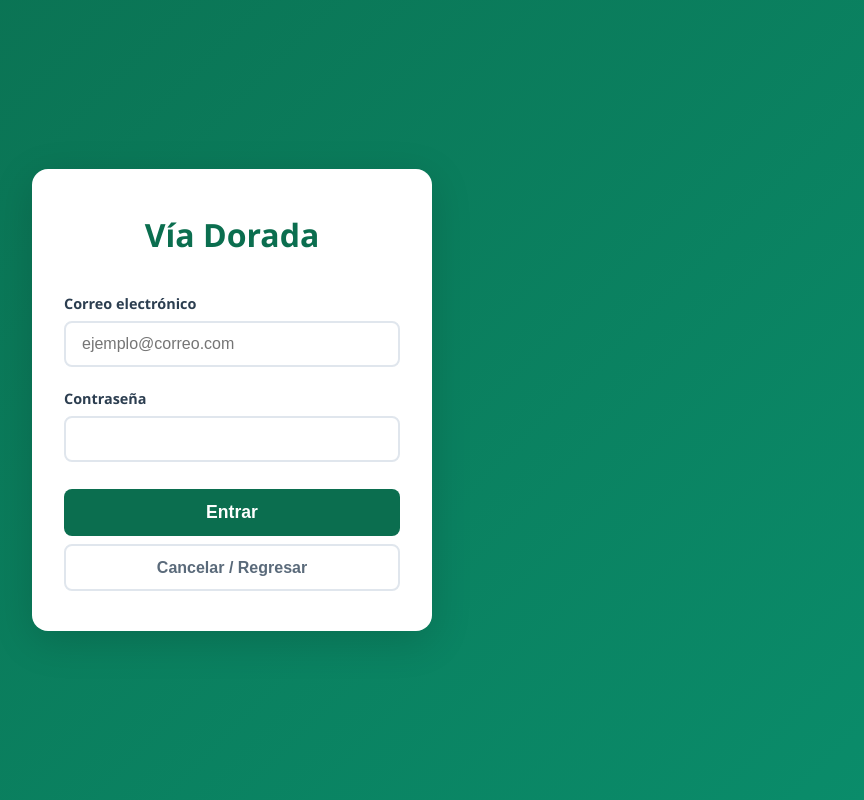
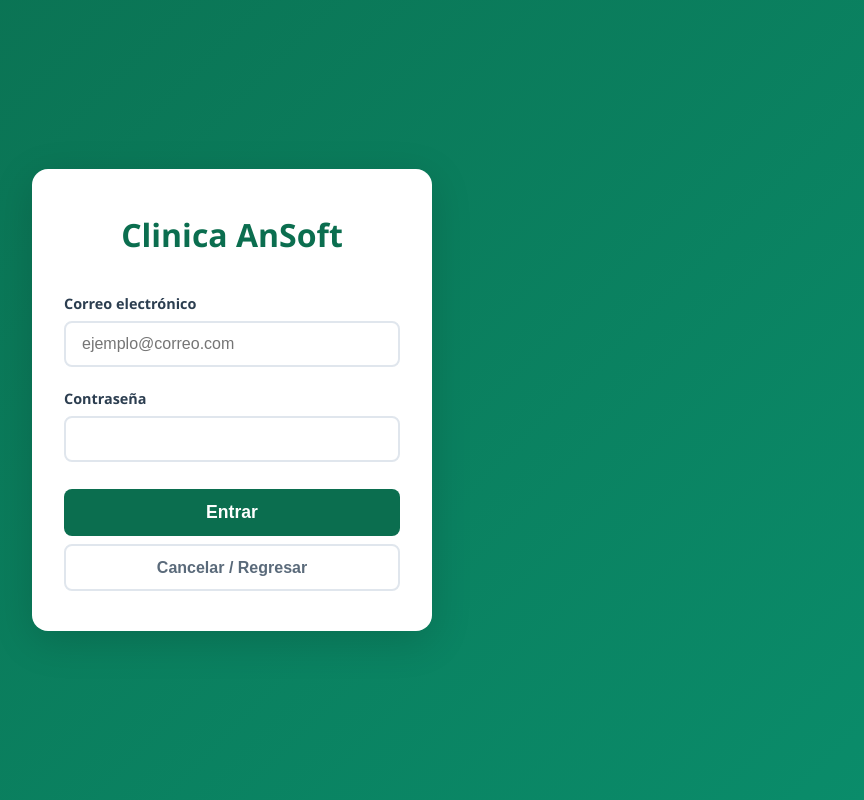
Before and after one commit to JuanDAvila12/Ansoft2, a website: page frontend/login.html in a window 1280 px wide. Shown: the whole page, without its empty margins (408-1272 px from the left). Drawn offline with Linux system fonts and the light colour scheme.

Commit message:
Edicion a Clinica Ansoft

```diff
--- a/frontend/login.html
+++ b/frontend/login.html
@@ -2,12 +2,12 @@
 <html lang="es">
 <head>
     <meta charset="UTF-8">
-    <title>Iniciar Sesión | Vía Dorada</title>
+    <title>Iniciar Sesión | Clinica AnSoft</title>
     <link rel="stylesheet" href="style.css">
 </head>
 <body class="login-page">
     <div class="login-card">
-        <div class="login-logo">Vía Dorada</div>
+        <div class="login-logo">Clinica AnSoft</div>
         <form id="login-form">
             <div class="input-group">
                 <label>Correo electrónico</label>
```
